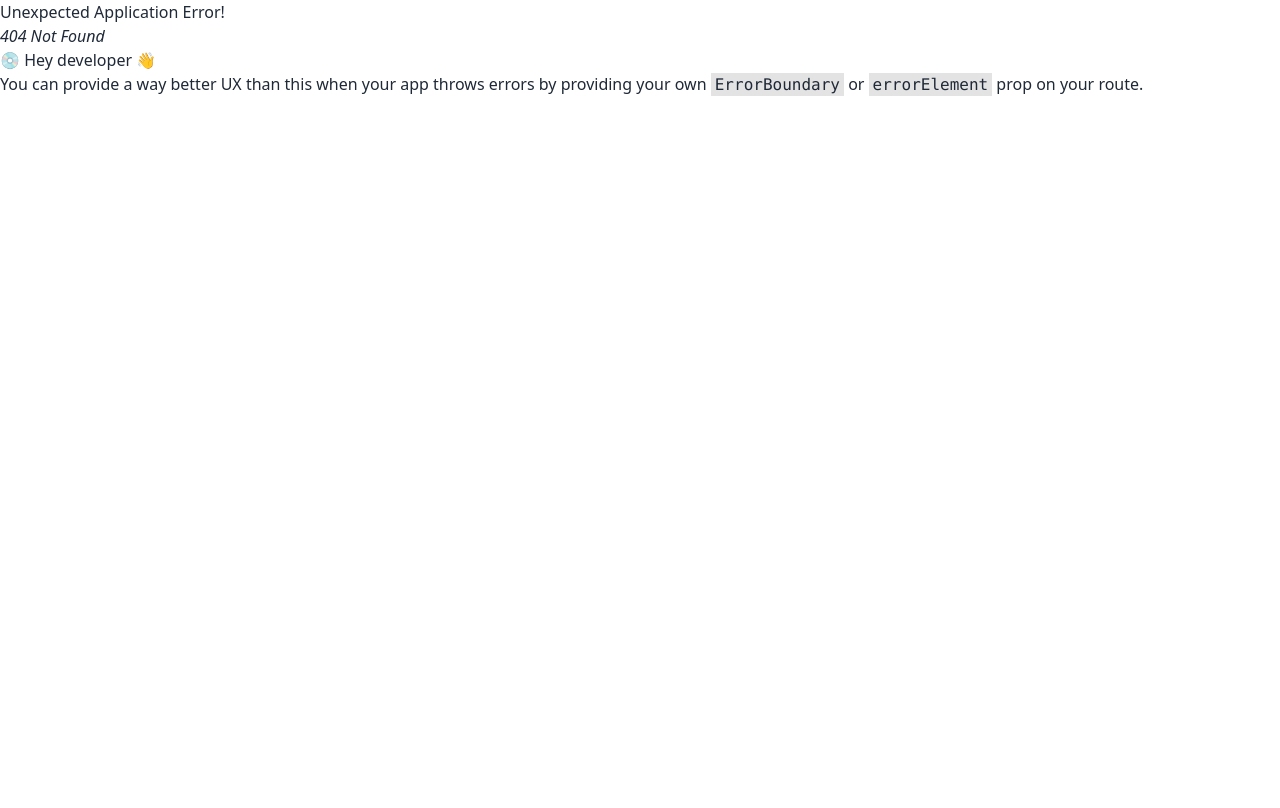
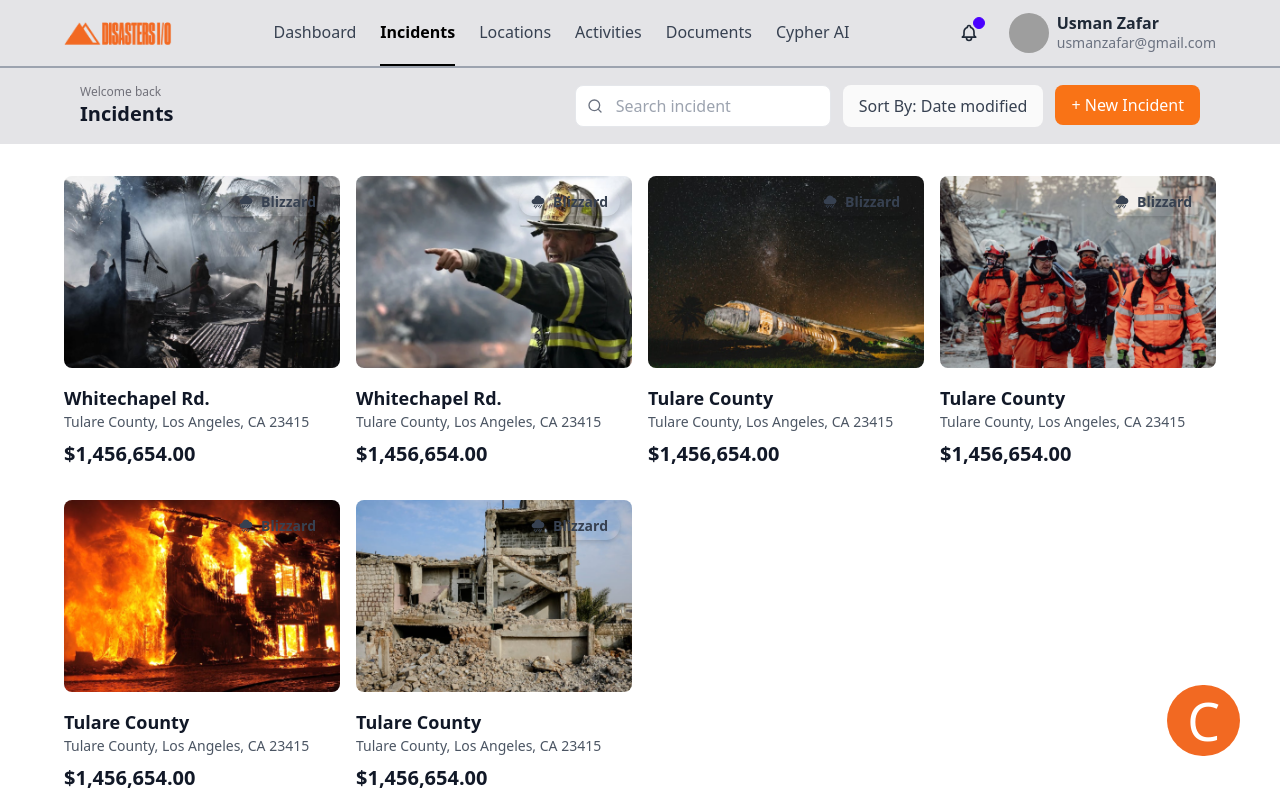
Before and after one commit to Naeem401/assignment-7, a React (Vite) app: page /incidents in a window 1280 px wide. Before the commit this address had no page. Built offline with nearby package versions, Linux system fonts and the light colour scheme; grey boxes are pictures that could not be loaded.

Commit message:
Cteate Incidents Page

```diff
--- a/src/Pages/Dashboard.jsx
+++ b/src/Pages/Dashboard.jsx
@@ -10,7 +10,7 @@ function Dashboard() {
 
   return (
     <div>
-      <Header title={"Dashboard"} />
+      <Header title={"Dashboard"} button={"Cypher AI"} link={"/incidents"}/>
       <div className='grid grid-cols-1 md:grid-cols-3 lg:grid-cols-4 gap-4 mt-8 w-[90%] mx-auto'>
         {card.map((item, index) => (
           <PropertyCard key={index} item={item} />
--- /dev/null
+++ b/src/Pages/Incidents.jsx
@@ -0,0 +1,24 @@
+
+import ChatButton from '../component/ChatButton'
+import Header from '../component/Header'
+import PropertyCard from '../component/PropertyCard'
+import useCardData from '../Hook/useCardData';
+
+function Incidents() {
+    const [card] = useCardData();
+  return (
+    <div>
+        <Header title={"Incidents"} button={"+ New Incident"} link={"/"}/>
+        <div className='grid grid-cols-1 md:grid-cols-3 lg:grid-cols-4 gap-4 mt-8 w-[90%] mx-auto'>
+        {card.map((item, index) => (
+          <PropertyCard key={index} item={item} />
+        ))}
+      </div>
+
+      {/* Add Chat Button Component */}
+      <ChatButton />
+    </div>
+  )
+}
+
+export default Incidents
--- a/src/Root/Root.jsx
+++ b/src/Root/Root.jsx
@@ -1,6 +1,7 @@
 import { createBrowserRouter } from "react-router-dom";
 import Layout from "../MainLayout/Layout";
 import Dashboard from "../Pages/Dashboard";
+import Incidents from "../Pages/Incidents";
 
 export const router = createBrowserRouter([
     {
@@ -10,6 +11,10 @@ export const router = createBrowserRouter([
         {
           path: "/",
           element: <Dashboard />,
+        },
+        {
+          path: "/incidents",
+          element: <Incidents/> ,
         }
       ]
 }  ]);
--- a/src/component/ChatButton.jsx
+++ b/src/component/ChatButton.jsx
@@ -16,7 +16,7 @@ const ChatButton = () => {
   };
 
   return (
-    <div className="fixed bottom-8 right-8 z-50">
+    <div className="fixed bottom-10 right-10 z-50">
       {isChatOpen && (
         <div className="bg-white rounded-lg shadow-lg w-80 h-96 flex flex-col">
           {/* Chat Header */}
--- a/src/component/Header.jsx
+++ b/src/component/Header.jsx
@@ -1,6 +1,7 @@
 import { FiSearch } from "react-icons/fi";
+import { Link } from "react-router-dom";
 
-function Header({ title }) {
+function Header({ title, button, link }) {
   return (
     <header className="bg-[#E4E4E7]">
       <div className="p-4 flex flex-col md:flex-row justify-between items-center w-[90%] mx-auto gap-4 md:gap-0">
@@ -25,9 +26,11 @@ function Header({ title }) {
               <span className="md:hidden">Date</span>
             </button>
 
-            <button className="w-full md:w-auto px-4 py-2 bg-orange-500 text-white rounded-lg hover:bg-orange-600 text-sm md:text-base">
-              Cypher AI
+           <Link to={link}>
+           <button className="w-full md:w-auto px-4 py-2 bg-orange-500 text-white rounded-lg hover:bg-orange-600 text-sm md:text-base">
+              {button}
             </button>
+           </Link>
           </div>
         </div>
       </div>
```
